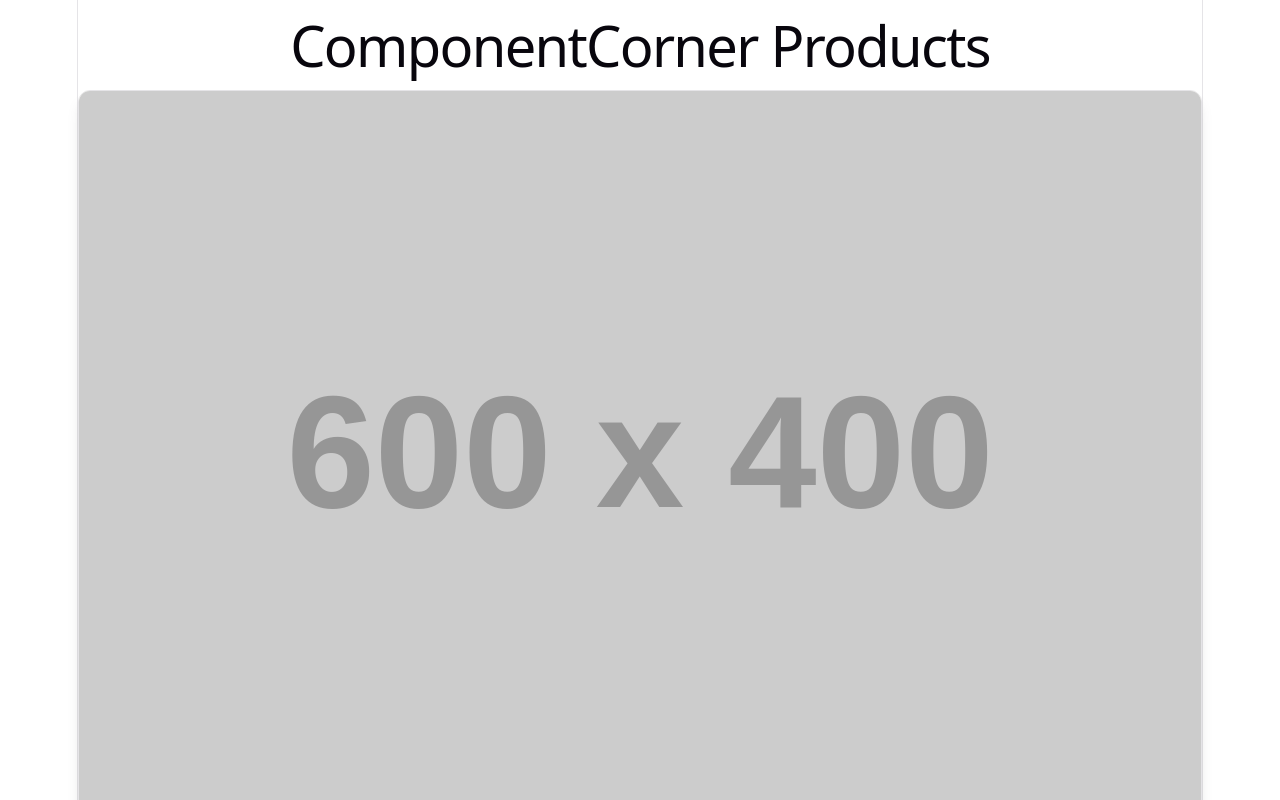
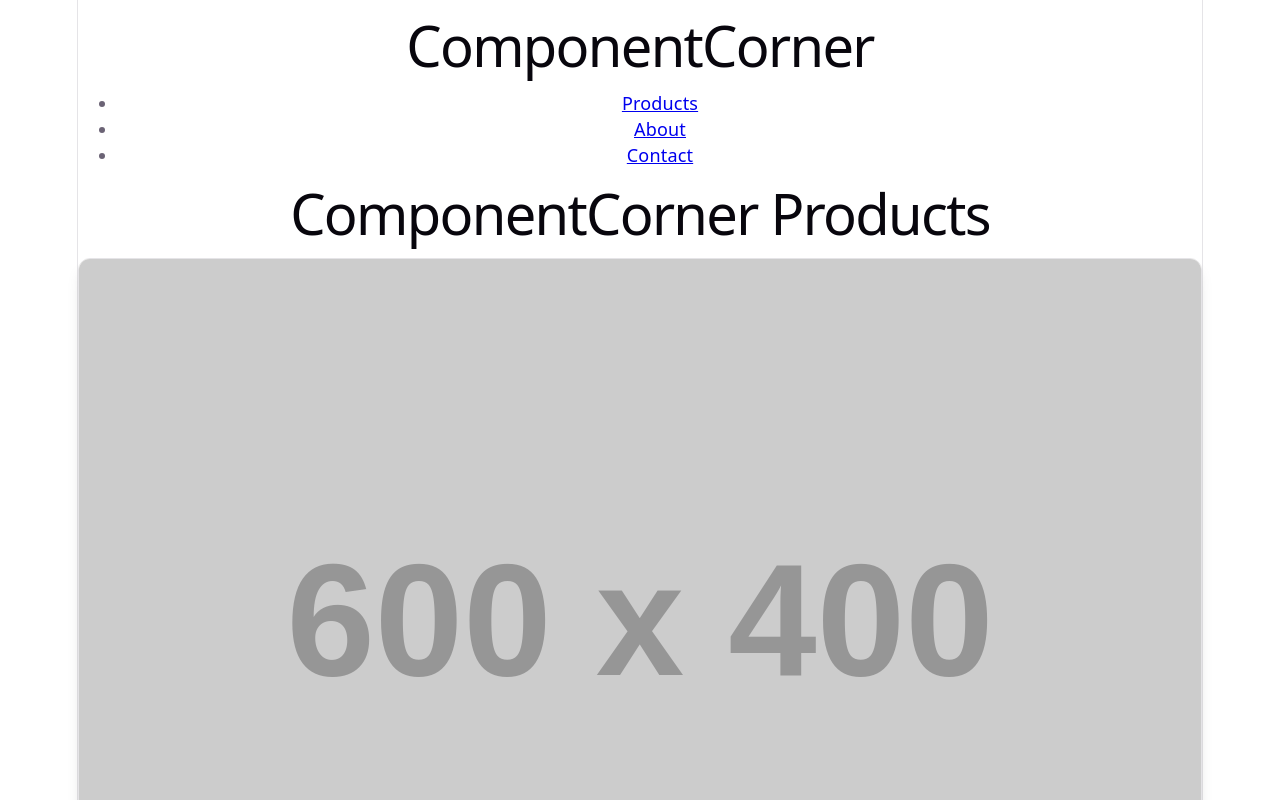
Before and after one commit to TLAllen662/AppDevIIAssignment2-TannerAllen, a React (Vite) app in the folder ComponentCorner/: page / in a window 1280 px wide. Shown: the top 800 px of the page. Built offline with nearby package versions, Linux system fonts and the light colour scheme.

Commit message:
feat: add Header component and integrate it into App with dynamic store name

```diff
--- a/ComponentCorner/src/App.jsx
+++ b/ComponentCorner/src/App.jsx
@@ -1,11 +1,13 @@
 import './App.css'
+import Header from './components/Header'
 import ProductCard from './components/ProductCard'
 
 function App() {
   return (
     <main>
+      <Header storeName="ComponentCorner" />
       <h1>ComponentCorner Products</h1>
-      <section className="product-grid" aria-label="Featured products">
+      <section id="products" className="product-grid" aria-label="Featured products">
         <ProductCard
           name="Component Starter Kit"
           price="$24.99"
--- a/ComponentCorner/src/components/Header.jsx
+++ b/ComponentCorner/src/components/Header.jsx
@@ -1,7 +1,14 @@
-function Header() {
+function Header({ storeName }) {
   return (
     <header>
-      <h1>ComponentCorner</h1>
+      <h1>{storeName}</h1>
+      <nav aria-label="Main navigation">
+        <ul>
+          <li><a href="#products">Products</a></li>
+          <li><a href="#about">About</a></li>
+          <li><a href="#contact">Contact</a></li>
+        </ul>
+      </nav>
     </header>
   )
 }
```
